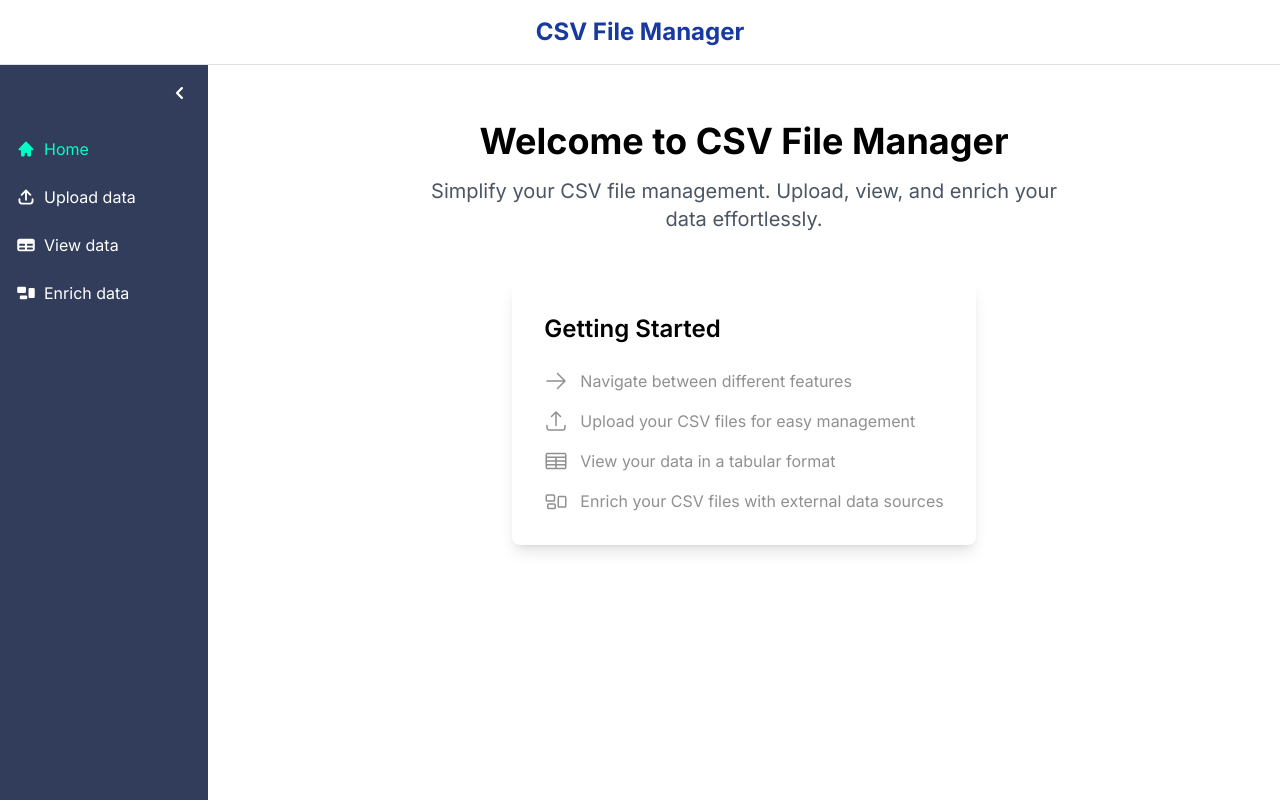
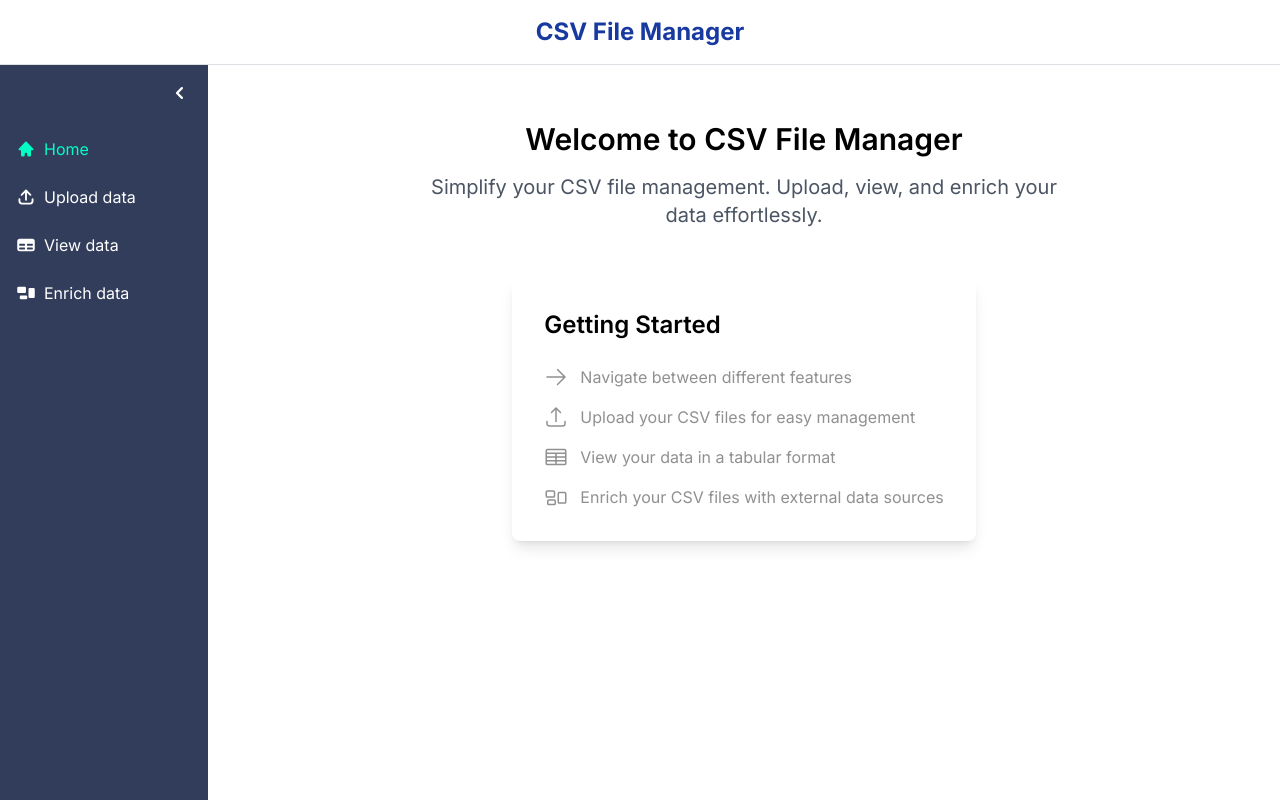
Before and after one commit to fsjavier/transformer-challenge, a Next.js app in the folder frontend/: page / in a window 1280 px wide. Built offline with nearby package versions, Linux system fonts and the light colour scheme.

Commit message:
Replace h1 with h2 and h3

```diff
--- a/frontend/app/_components/GetStarted.tsx
+++ b/frontend/app/_components/GetStarted.tsx
@@ -20,9 +20,9 @@ interface GetStartedSectionProps {
 export function GetStartedSection({ items }: GetStartedSectionProps) {
   return (
     <section className="bg-background-light p-8 rounded-lg shadow-lg w-fit mx-auto">
-      <h2 className="text-2xl font-semibold text-text-dark mb-6">
+      <h3 className="text-2xl font-semibold text-text-dark mb-6">
         Getting Started
-      </h2>
+      </h3>
       <ul className="space-y-4">
         {items.map((item, index) => {
           const Icon = iconMap[item.iconName as keyof typeof iconMap];
--- a/frontend/app/_components/HomeTitle.tsx
+++ b/frontend/app/_components/HomeTitle.tsx
@@ -6,7 +6,7 @@ interface HeaderProps {
 export function Header({ title, subtitle }: HeaderProps) {
   return (
     <header className="text-center mb-12">
-      <h2 className="text-4xl font-bold text-primary-600 mb-4">{title}</h2>
+      <h2 className="text-3xl font-semibold text-primary-600 mb-4">{title}</h2>
       <p className="text-xl text-gray-600 max-w-2xl mx-auto">{subtitle}</p>
     </header>
   );
--- a/frontend/app/view/page.tsx
+++ b/frontend/app/view/page.tsx
@@ -1,7 +1,7 @@
 import React from "react";
+import { Metadata } from "next";
 import ViewFilesWrapper from "@/app/_components/ViewFilesWrapper";
 import { fetchCSVFilesService } from "@/app/_lib/data-service";
-import { Metadata } from "next";
 
 export const metadata: Metadata = {
   title: "View Files",
@@ -13,9 +13,9 @@ export default async function ViewDataPage() {
 
   return (
     <div className="container mx-auto px-4 py-8">
-      <h1 className="text-3xl font-bold mb-8 text-text-dark">
+      <h2 className="text-2xl font-semibold mb-8 text-text-dark">
         View Uploaded Files
-      </h1>
+      </h2>
       {files.length === 0 ? (
         <p className="text-text-darkLight">No files uploaded yet</p>
       ) : (
```
